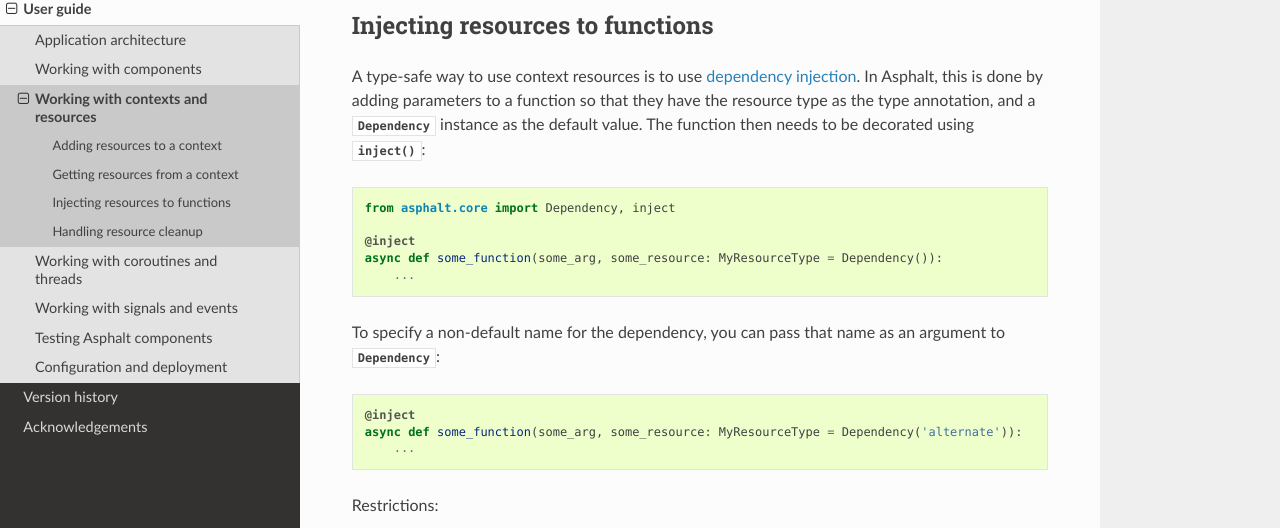
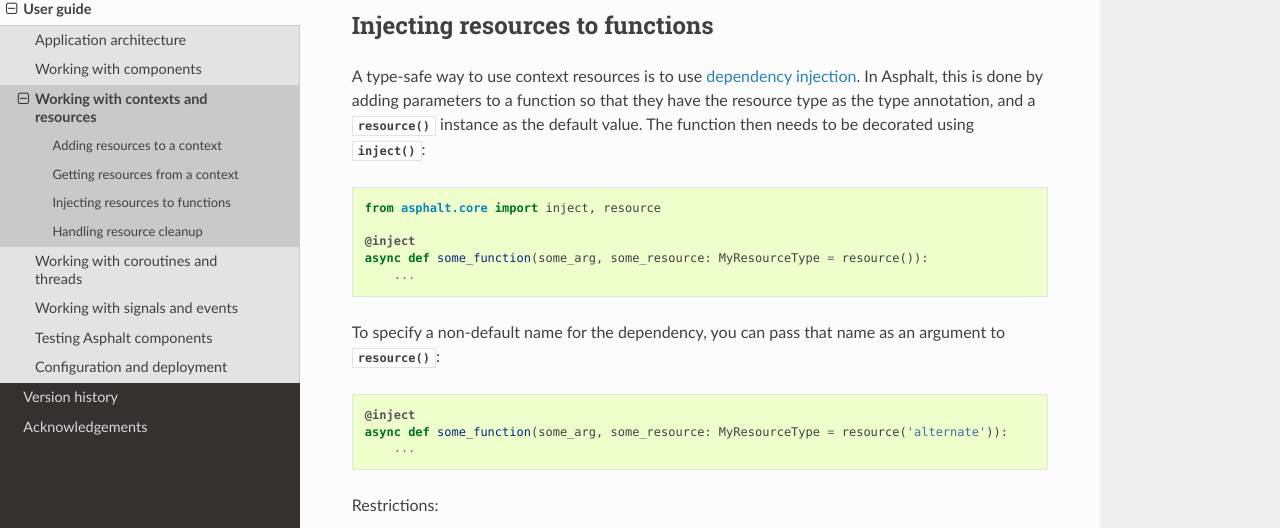
Before and after one commit to asphalt-framework/asphalt, a Sphinx documentation site: the page built from docs/userguide/contexts.rst, in a window 1280 px wide and 900 px high, scrolled down 2157 px. Shown: the part 141-669 px from the top of the window. Built offline with Sphinx 7.4.7 and the Read the Docs theme 2.0.0, drawn with Linux system fonts in a browser that asks for light colours; the version number could not be read and is left out.

Commit message:
Deprecated Dependency() in favor of resource()
Assigning Dependency instances was not compatible with strict type checking. The resource() function declares a return type of Any, making it compatible with anything.

```diff
--- a/docs/userguide/contexts.rst
+++ b/docs/userguide/contexts.rst
@@ -104,20 +104,20 @@
 
 A type-safe way to use context resources is to use `dependency injection`_. In Asphalt, this is
 done by adding parameters to a function so that they have the resource type as the type annotation,
-and a :class:`~.context.Dependency` instance as the default value. The function then needs to be
+and a :func:`~.context.resource` instance as the default value. The function then needs to be
 decorated using :func:`~.context.inject`::
 
-    from asphalt.core import Dependency, inject
+    from asphalt.core import inject, resource
 
     @inject
-    async def some_function(some_arg, some_resource: MyResourceType = Dependency()):
+    async def some_function(some_arg, some_resource: MyResourceType = resource()):
         ...
 
 To specify a non-default name for the dependency, you can pass that name as an argument to
-:class:`~.context.Dependency`::
+:func:`~.context.resource`::
 
     @inject
-    async def some_function(some_arg, some_resource: MyResourceType = Dependency('alternate')):
+    async def some_function(some_arg, some_resource: MyResourceType = resource('alternate')):
         ...
 
 Restrictions:
--- a/docs/versionhistory.rst
+++ b/docs/versionhistory.rst
@@ -7,6 +7,9 @@
 
 - ``Context`` now accepts parametrized generic classes as resource types
 - Deprecated context variables in favor of dependency injection
+- Replaced ``asphalt.core.context.Dependency`` with
+  ``asphalt.core.context.resource`` due to issues with strict type checking (the former
+  is now deprecated and will be removed in v5.0)
 
 **4.7.0** (2022-04-08)
 
```
Also changed, not shown: 4 other files.
